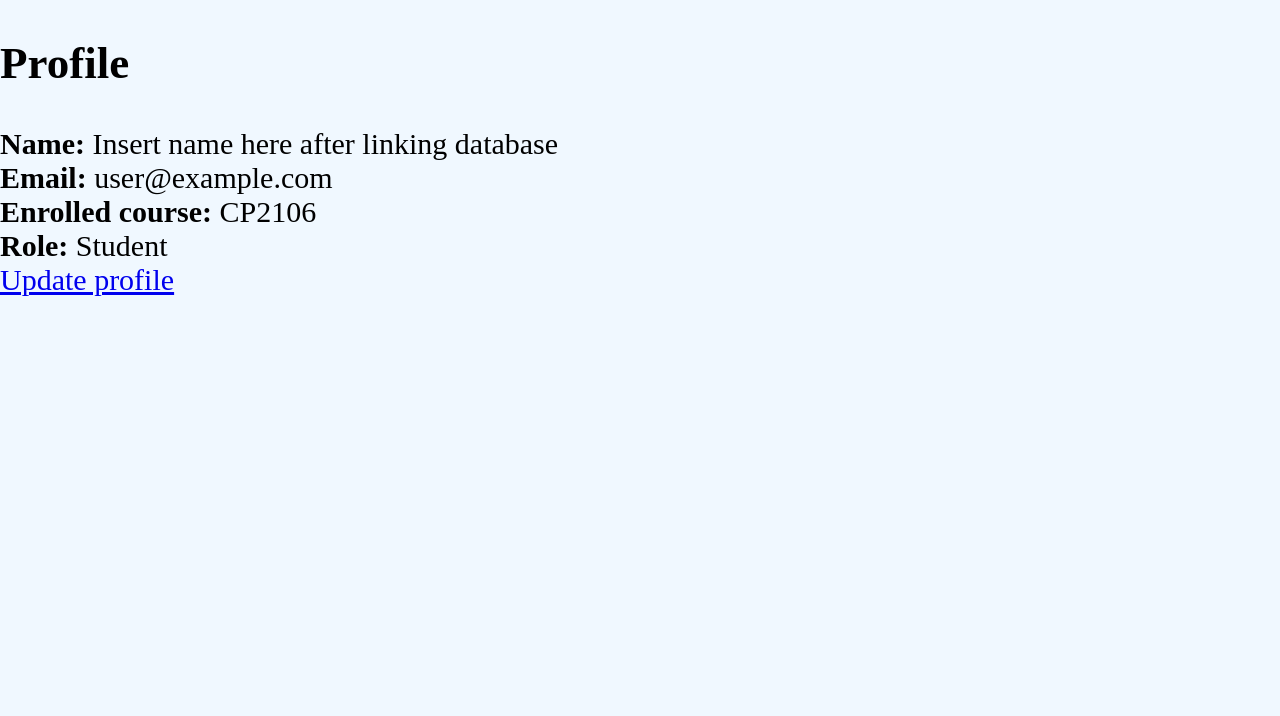
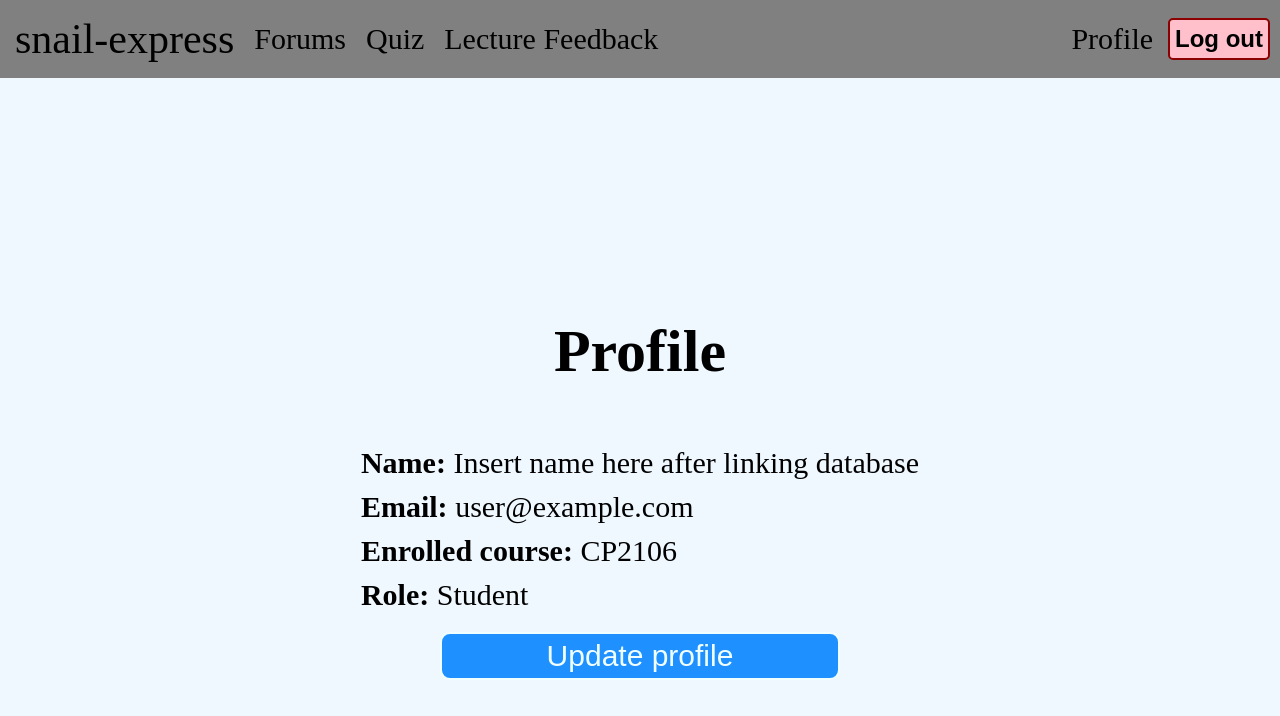
Before and after one commit to nicholas-yongjing/snail-express, a React (Create React App) app: page /profile in a window 1280 px wide. Shown: the top 716 px of the page. Built offline with nearby package versions, Linux system fonts and the light colour scheme; no server answers; sample sign-in values are in the browser's storage.

Commit message:
Style profile page

```diff
--- a/src/components/Profile.js
+++ b/src/components/Profile.js
@@ -1,16 +1,20 @@
 import React from "react";
-import { Card } from "react-bootstrap";
-import { Link } from "react-router-dom";
+import { Link, useNavigate } from "react-router-dom";
 import { useAuth } from "../contexts/AuthContext";
+
+import NavigationBar from "./NavigationBar";
 
 export default function Profile() {
   const { currentUser } = useAuth();
+  const navigate = useNavigate();
+
   return (
-    <>
-      <Card>
-        <Card.Body>
-          {/* <img src={logo} className="img-responsive" alt="Website logo" height="150px" /> */}
-          <h2 className="text-center mb-4">Profile</h2>
+    <div>
+      <NavigationBar />
+      <div className="content profile">
+        {/* <img src={logo} className="img-responsive" alt="Website logo" height="150px" /> */}
+        <h1>Profile</h1>
+        <div className="info">
           <div>
             <strong>Name:</strong> Insert name here after linking database
           </div>
@@ -23,11 +27,11 @@ export default function Profile() {
           <div>
             <strong>Role:</strong> Student
           </div>
-          <Link to="/update-profile" className="btn btn-primary w-100 mt-3">
-            Update profile
-          </Link>
-        </Card.Body>
-      </Card>
-    </>
+        </div>
+        <button className="generic-button" onClick={() => {navigate('/update-profile')}}>
+          Update profile
+        </button>
+      </div>
+    </div>
   );
 }
```
